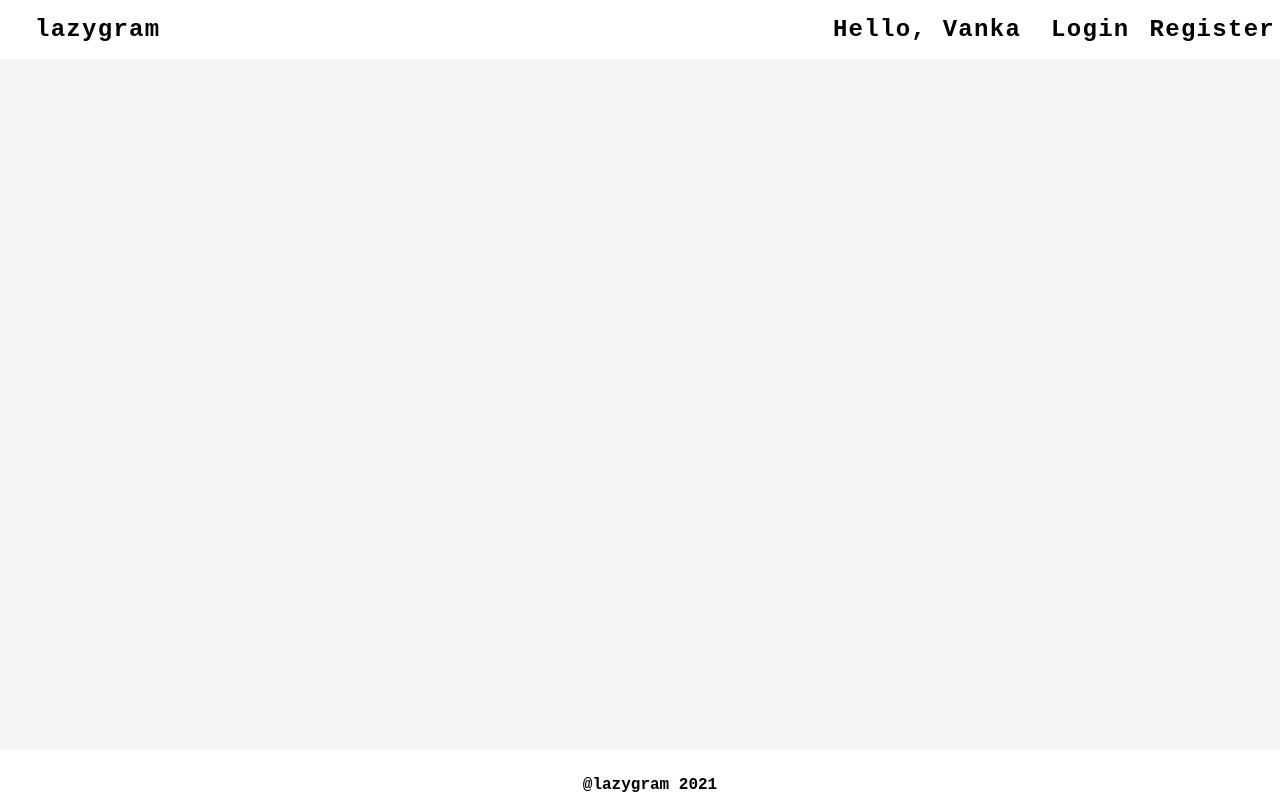
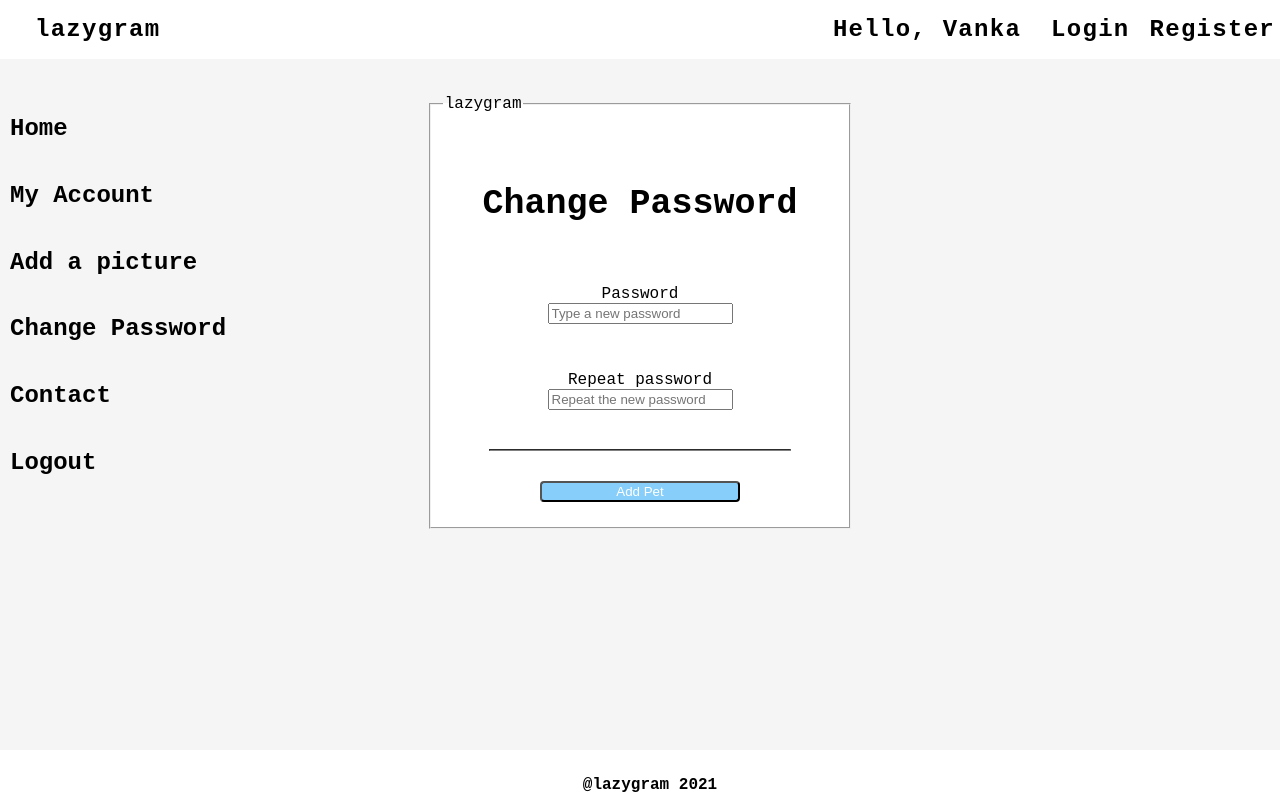
Before and after one commit to nikolaymih/Food-Photography, a React (Create React App) app: page /contact in a window 1280 px wide. Built offline with nearby package versions, Linux system fonts and the light colour scheme.

Commit message:
Change password design

```diff
--- a/src/App.js
+++ b/src/App.js
@@ -20,6 +20,8 @@
         <Route path="/account/profile" component={AccountProfile} exact />
         <Route path="/account/add-picture" component={AccountAddPicture} exact/>
         <Route path="/account/change-password" component={AccountChangePassword} />
+        <Route path="/contact" component={AccountChangePassword} />
+
       </Switch>
 
       <Footer />
--- a/src/components/AccountChangePassword/AccountChangePassword.js
+++ b/src/components/AccountChangePassword/AccountChangePassword.js
@@ -1,10 +1,45 @@
+import PersonalSettings from '../PersonalSettings/PersonalSettings';
 
-
-import './AccountChangePassword.css'
+import '../AccountAddPicture/AccountAddPicture.css';
 
 const AccountChangePassword = () => {
     return (
-        <h1>Test</h1>
+        <main className="wrappingPersonalSettings">
+            <PersonalSettings />
+
+            <div className="formsMenu">
+                <section className="createPicture">
+                    <form >
+                        <fieldset className="orderFieldsetByColumn">
+                            <legend>lazygram</legend>
+                            <p className="formHeaderCreateImage">
+                                <h1>Change Password</h1>
+                            </p>
+                            <p className="fieldCreatePet">
+                                <label htmlFor="password">Password</label>
+                                <span className="inputChangePassword">
+                                    <input type="password" name="password" id="password" placeholder="Type a new password" />
+                                    <span className="actions"></span>
+                                </span>
+                            </p>
+                            <p className="fieldCreatePet">
+                                <label htmlFor="rePassword">Repeat password</label>
+                                <span className="inputChangePassword">
+                                    <input type="password" name="rePassword" id="rePassword" placeholder="Repeat the new password" />
+                                    <span className="actions"></span>
+                                </span>
+                            </p>
+                            <hr />
+                            <span className="createImgButton">
+                                <input className="button submit" type="submit" value="Add Pet" />
+                            </span>
+                        </fieldset>
+                    </form>
+                </section>
+            </div>
+
+            <div className="thirdPosition" />
+        </main>
     )
 }
 
--- a/src/components/PersonalSettings/PersonalSettings.js
+++ b/src/components/PersonalSettings/PersonalSettings.js
@@ -10,7 +10,7 @@
                 <h1><Link to="/account/profile">My Account</Link></h1>
                 <h1><Link to="/account/add-picture">Add a picture</Link></h1>
                 <h1><Link to="/account/change-password">Change Password</Link> </h1>
-                <h1><Link to="/account/contact">Contact</Link></h1>
+                <h1><Link to="/contact">Contact</Link></h1>
                 <h1><Link to="/account/logout">Logout</Link></h1>
             </div>
         </section>
```
Also changed, not shown: src/components/Contacts/Contacts.js (added, +11 -0 lines), src/components/Contacts/Contacts.css (added).
